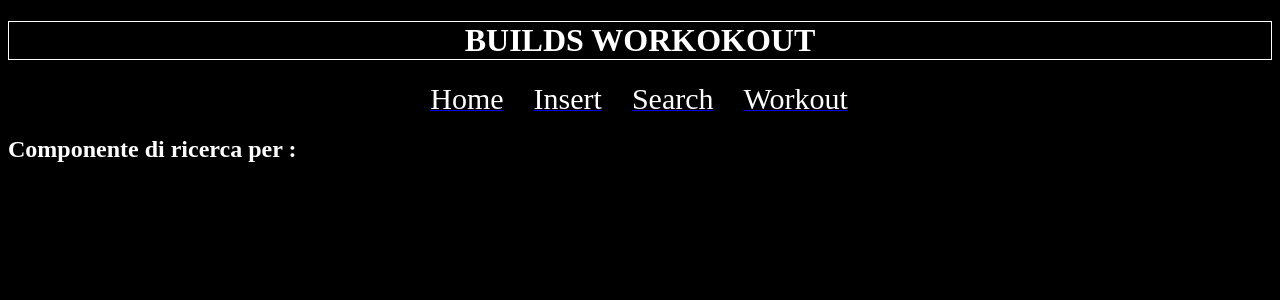
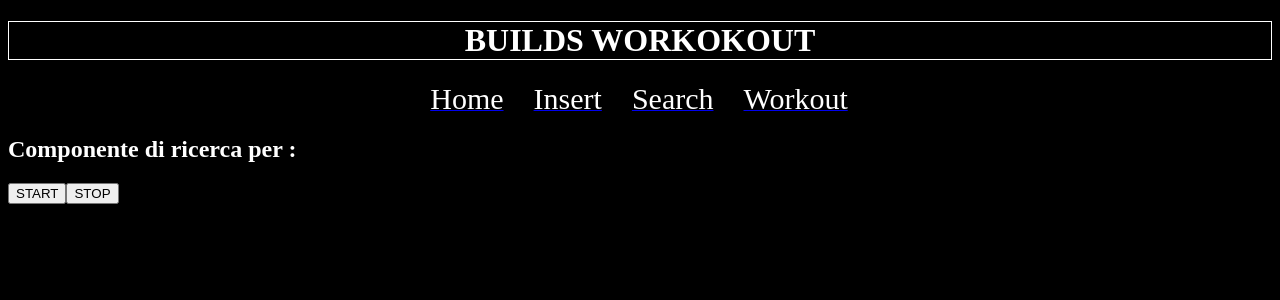
Before and after one commit to RichardMoschini87/workpwa, a React (Create React App) app: page /search in a window 1280 px wide. Shown: the top 300 px of the page. Built offline with nearby package versions, Linux system fonts and the light colour scheme.

Commit message:
pass crono on state

```diff
--- a/src/componets/Search.js
+++ b/src/componets/Search.js
@@ -1,15 +1,43 @@
-import React from "react";
+import React, { useEffect } from "react";
 import './Search.css'
-import objAct from "../reduxActions/ObjAction";
-import oggettiReduce from "../reduxReducer/OggettiReduce";
-import { useSelector } from "react-redux";
+import { useSelector, useDispatch } from "react-redux";
+import cronoAct from '../reduxActions/CronoAction'
 
 
 function Search() {
+    var interrupt = false
+    const obj = useSelector(state => state.objReducer)
+    const time = useSelector(state => state.cronoReduce)
+    const dispatch = useDispatch()
+    var cronometro = 0
+    var min = 0, sec = 0
 
-    const obj = useSelector(state => state.objReducer)
 
-    return (<div><h2>Componente di ricerca per : {obj.nome + ' ' + obj.cognome} </h2></div>)
+    // funzione del cronometro che passa lo stato
+
+
+
+    return (<div><h2>Componente di ricerca per : {obj.nome + ' ' + obj.cognome} </h2>
+        <h2>
+            {time}
+        </h2>
+        <button onClick={() => {
+            cronometro = setInterval(() => {
+                // aggiorno state
+                dispatch(cronoAct(min, sec))
+                sec++
+                if (sec == 60) {
+                    min++
+                    sec = 0
+                }
+            }, 1000)
+
+        }}>START</button>
+        <button onClick={() =>
+            clearInterval(cronometro)
+        }>STOP</button>
+    </div>
+    )
 }
 
 export default Search
--- /dev/null
+++ b/src/costanti/Costanti.js
@@ -0,0 +1,4 @@
+export const cronoObj = {
+    minuti: 0,
+    secondi: 0
+}
--- /dev/null
+++ b/src/reduxActions/CronoAction.js
@@ -0,0 +1,8 @@
+
+const cronoAct = (min, sec) => {
+    return {
+        type: 'CRONO',
+        value: min + ':' + sec,
+    }
+}
+export default cronoAct
--- /dev/null
+++ b/src/reduxReducer/CronometroReducer.js
@@ -0,0 +1,9 @@
+
+
+const cronoReduce = (state = '', action) => {
+    if (action.type == 'CRONO')
+        state = action.value
+    return state
+}
+
+export default cronoReduce
--- a/src/reduxReducer/RootReducers.js
+++ b/src/reduxReducer/RootReducers.js
@@ -2,11 +2,13 @@ import { combineReducers } from "redux";
 import aumentaReducer from './ReduceAumenta'
 import decrementaReducer from './ReduceDecrementa'
 import objReducer from './OggettiReduce'
+import cronoReduce from "./CronometroReducer";
 
 const rootReducer = combineReducers({
     aumentaReducer,
     decrementaReducer,
-    objReducer
+    objReducer,
+    cronoReduce
 })
 
 export default rootReducer
```
